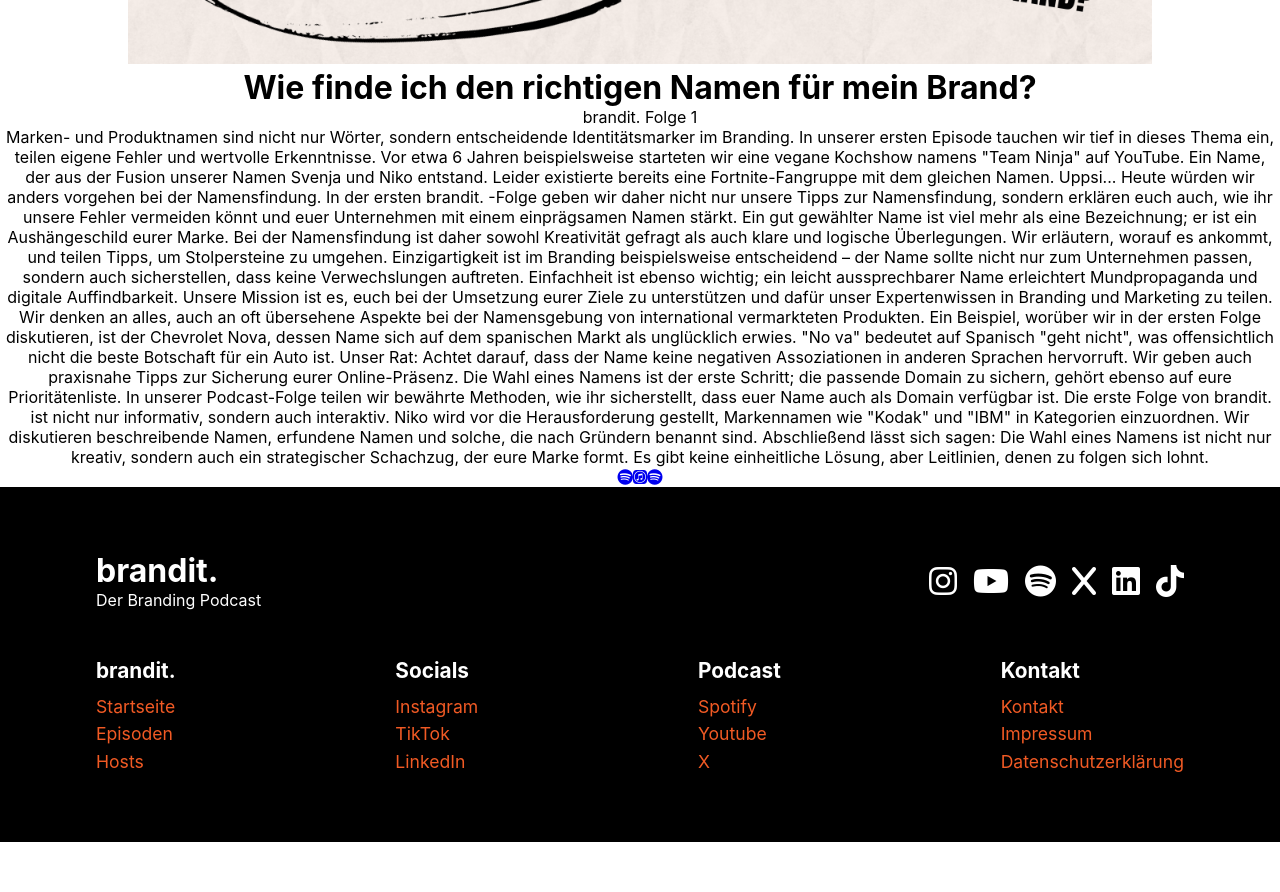
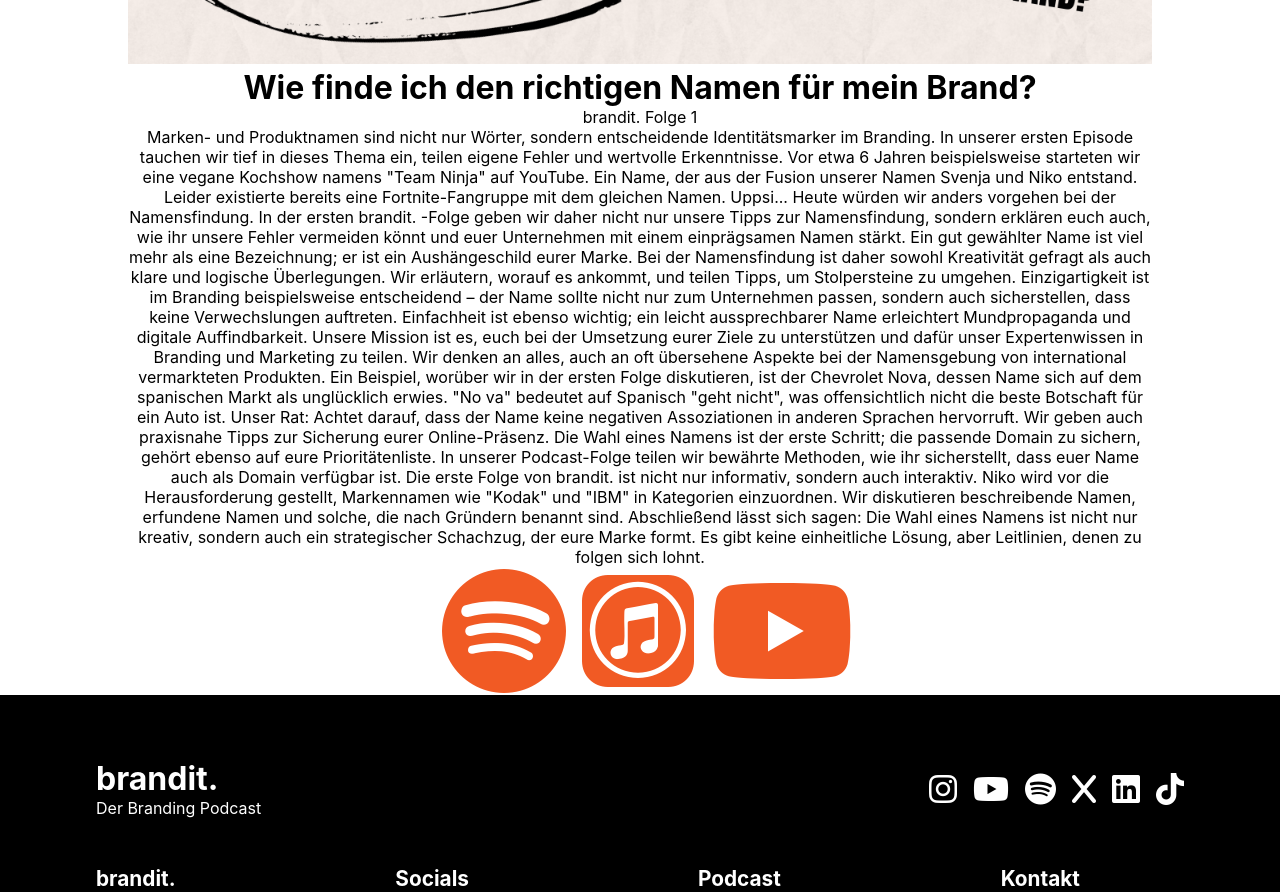
Before and after one commit to GoodGuyNiko/podcast, a React (Create React App) app: page /brandit-folge-1 in a window 1280 px wide. Shown: the part 640-1532 px from the top of the page. Before the commit the page ends 1482 px from the top, so only its background shows below. Built offline with nearby package versions, Linux system fonts and the light colour scheme.

Commit message:
Add files via upload

```diff
--- a/src/Folgen/Folge1.js
+++ b/src/Folgen/Folge1.js
@@ -9,7 +9,7 @@
     <img src={branditEpisode1} /></div>
     <h1 className='folgenHead'>Wie finde ich den richtigen Namen für mein Brand?</h1>
     <p className='subHead'>brandit. Folge 1</p>
-    <p>Marken- und Produktnamen sind nicht nur Wörter, sondern entscheidende Identitätsmarker im Branding. In unserer ersten Episode tauchen wir tief in dieses Thema ein, teilen eigene Fehler und wertvolle Erkenntnisse. Vor etwa 6 Jahren beispielsweise starteten wir eine vegane Kochshow namens "Team Ninja" auf YouTube. Ein Name, der aus der Fusion unserer Namen Svenja und Niko entstand. Leider existierte bereits eine Fortnite-Fangruppe mit dem gleichen Namen. Uppsi... Heute würden wir anders vorgehen bei der Namensfindung. In der ersten brandit. -Folge geben wir daher nicht nur unsere Tipps zur Namensfindung, sondern erklären euch auch, wie ihr unsere Fehler vermeiden könnt und euer Unternehmen mit einem einprägsamen Namen stärkt.
+    <p className='subText'>Marken- und Produktnamen sind nicht nur Wörter, sondern entscheidende Identitätsmarker im Branding. In unserer ersten Episode tauchen wir tief in dieses Thema ein, teilen eigene Fehler und wertvolle Erkenntnisse. Vor etwa 6 Jahren beispielsweise starteten wir eine vegane Kochshow namens "Team Ninja" auf YouTube. Ein Name, der aus der Fusion unserer Namen Svenja und Niko entstand. Leider existierte bereits eine Fortnite-Fangruppe mit dem gleichen Namen. Uppsi... Heute würden wir anders vorgehen bei der Namensfindung. In der ersten brandit. -Folge geben wir daher nicht nur unsere Tipps zur Namensfindung, sondern erklären euch auch, wie ihr unsere Fehler vermeiden könnt und euer Unternehmen mit einem einprägsamen Namen stärkt.
       Ein gut gewählter Name ist viel mehr als eine Bezeichnung; er ist ein Aushängeschild eurer Marke. Bei der Namensfindung ist daher sowohl Kreativität gefragt als auch klare und logische Überlegungen. Wir erläutern, worauf es ankommt, und teilen Tipps, um Stolpersteine zu umgehen. Einzigartigkeit ist im Branding beispielsweise entscheidend – der Name sollte nicht nur zum Unternehmen passen, sondern auch sicherstellen, dass keine Verwechslungen auftreten. Einfachheit ist ebenso wichtig; ein leicht aussprechbarer Name erleichtert Mundpropaganda und digitale Auffindbarkeit.
       Unsere Mission ist es, euch bei der Umsetzung eurer Ziele zu unterstützen und dafür unser Expertenwissen in Branding und Marketing zu teilen. Wir denken an alles, auch an oft übersehene Aspekte bei der Namensgebung von international vermarkteten Produkten.
       Ein Beispiel, worüber wir in der ersten Folge diskutieren, ist der Chevrolet Nova, dessen Name sich auf dem spanischen Markt als unglücklich erwies. "No va" bedeutet auf Spanisch "geht nicht", was offensichtlich nicht die beste Botschaft für ein Auto ist. Unser Rat: Achtet darauf, dass der Name keine negativen Assoziationen in anderen Sprachen hervorruft.
@@ -17,16 +17,17 @@
       Die erste Folge von brandit. ist nicht nur informativ, sondern auch interaktiv. Niko wird vor die Herausforderung gestellt, Markennamen wie "Kodak" und "IBM" in Kategorien einzuordnen. Wir diskutieren beschreibende Namen, erfundene Namen und solche, die nach Gründern benannt sind.
       Abschließend lässt sich sagen: Die Wahl eines Namens ist nicht nur kreativ, sondern auch ein strategischer Schachzug, der eure Marke formt. Es gibt keine einheitliche Lösung, aber Leitlinien, denen zu folgen sich lohnt.
     </p>
-    <a href='https://open.spotify.com/show/3JYc6CejghMVvFXCrzZne8?si=1531890553d9411c' target="_blank">
+    <div className='folgenLinks'>
+    <a href='https://open.spotify.com/episode/3gfNQpeHbH2f3TTMAWEpIv?si=42edb3df6a054665' target="_blank">
       <i className='fa-brands fa-spotify'></i>
     </a>
-    <a href='https://open.spotify.com/show/3JYc6CejghMVvFXCrzZne8?si=1531890553d9411c' target="_blank">
+    <a href='https://podcasts.apple.com/de/podcast/brandit/id1724738282?i=1000640900479' target="_blank">
       <i class="fab fa-itunes"></i>
     </a>
-    <a href='https://open.spotify.com/show/3JYc6CejghMVvFXCrzZne8?si=1531890553d9411c' target="_blank">
-      <i className='fa-brands fa-spotify'></i>
+    <a href='https://youtu.be/MA9swnI6INg' target="_blank">
+      <i className='fa-brands fa-youtube'></i>
     </a>
-
+    </div>
   </div>
   )
 }
--- a/src/styles/PodcastFolgen.css
+++ b/src/styles/PodcastFolgen.css
@@ -5,3 +5,14 @@
 .logoHeader img {
     width: 80%;
 }
+
+.subText {
+    margin-left: 10%;
+    margin-right: 10%;
+}
+
+.folgenLinks i {
+    color: #F15A24;
+    font-size: 8rem;
+    margin-left: 1rem;
+}
```
